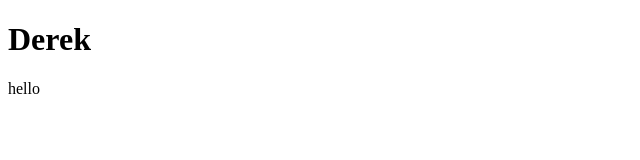
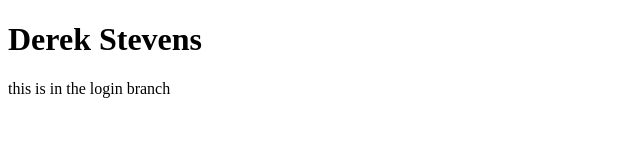
Before and after one commit to dstevens21/first-shop-repository, a plain HTML site: page Index.html in a window 1280 px wide. Shown: the whole page, without its empty margins (0-640 px from the left). Drawn offline with Linux system fonts and the light colour scheme.

Commit message:
Inital version

```diff
--- a/Index.html
+++ b/Index.html
@@ -6,7 +6,7 @@
 </head>
 
 <body>
-	<h1>Derek</h1>
-	<p>hello</p>
+	<h1>Derek Stevens</h1>
+	<p>this is in the login branch</p>
 </body>
 </html>
```
